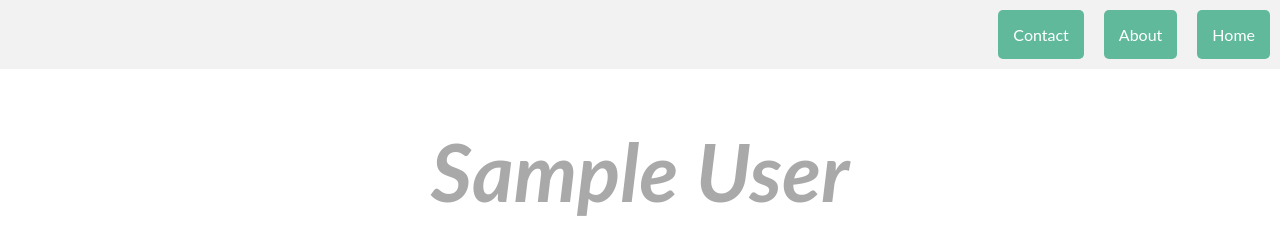
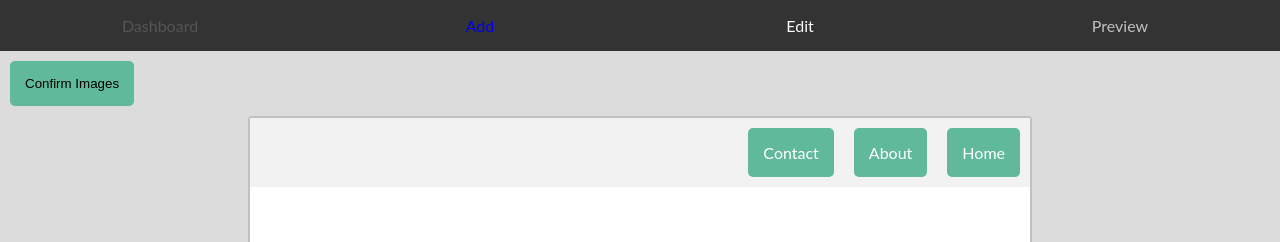
Before and after one commit to mcgeorgiev/visual-portfolio, a Flask app: page /edit in a window 1280 px wide; the page is wider, and only the part inside the window is pictured. Shown: the top 242 px of that part. Run offline with Flask 2, Linux system fonts and the light colour scheme; a user stored in the database is signed in; tables that the repository leaves empty hold one stand-in row (values such as "Sample post"); some libraries are stand-ins or nearby versions.

Commit message:
dev tool bar

```diff
--- a/app/static/stylesheets/tiles.css
+++ b/app/static/stylesheets/tiles.css
@@ -17,9 +17,9 @@
       display: block;
     }
 
-    .cell {
+    /* .cell {
       position: relative;
-    }
+    } */
 
 
     .overlay {
@@ -82,6 +82,10 @@
       margin:auto;
     }
 
+    .add-cell:hover {
+      opacity: 0.5;
+    }
+
     .grid {
       display: flex;
       flex-wrap: wrap;
@@ -89,6 +93,7 @@
     }
 
     .cell {
+      position: relative;
       margin: 1em;
       width: calc(33.3333% - 2rem);
     }
--- a/app/templates/base.html
+++ b/app/templates/base.html
@@ -9,31 +9,10 @@
     </head>
     <body>
 
-      <nav>
-        <ul class="main-nav">
-          <li><a href="#">Contact</a></li>
-          <li><a href="#">About</a></li>
-          <li><a href="#">Home</a></li>
-        </ul>
-      </nav>
-
-        <div class="title">
-          {% if data %}
-            <a href="/">
-              <h1>{{ data.name }}</h1>
-            </a>
-          {% else %}
-            <h1>New User</h1>
-          {% endif %}
-        </div>
-        <div class="container">
-            {% block content %}
-            {% endblock %}
-        </div>
+      <div class="container">
+          {% block content %}
+          {% endblock %}
+      </div>
 
     </body>
-    <br/>
-    <div id="footer">
-      <p>&copy; 2017 Footer stuff</p>
-    </div>
 </html>
--- a/app/templates/edit.html
+++ b/app/templates/edit.html
@@ -6,8 +6,63 @@
   <script src="https://code.jquery.com/ui/1.12.1/jquery-ui.js"></script>
   <link rel="stylesheet" href="static/stylesheets/edit-popups.css" type="text/css">
 
-    <button id="set-images" type="button">Confirm Images</button>
-    <span id="result"></span>
+<style>
+
+#edit-bar {
+  display: flex;
+  align-items: flex-start;
+  flex-wrap: nowrap;
+  height: 100%;
+  background-color: #333;
+  color: silver;
+  font-size: 1em;
+}
+
+.edit-bar-cell {
+  width: 25%;
+  text-align: center;
+  padding-top: 1em;
+  padding-bottom: 1em;
+}
+
+.current {
+  color: white;
+}
+
+#outside-container {
+  background-color: gainsboro;
+  margin-bottom: 1em;
+}
+
+#edit-info {
+  background-color: gainsboro;
+}
+
+#edit-container {
+  border: 2px solid silver;
+  border-radius: 4px;
+  margin: auto;
+  width: 780px;
+  background-color: white;
+}
+
+</style>
+
+
+  <div id="edit-bar">
+    <a class="edit-bar-cell"><div>Dashboard</div></a>
+    <a class="edit-bar-cell" href="{{ url_for('add_new_image')}}"><div>Add</div></a>
+    <a class="edit-bar-cell" href="{{ url_for('edit')}}"><div class="current">Edit</div></a>
+    <a class="edit-bar-cell"><div>Preview</div></a>
+  </div>
+
+<div id="edit-info">
+  <button id="set-images" type="button">Confirm Images</button>
+  <span id="result"></span>
+</div>
+<div id="outside-container">
+  <div id="edit-container">
+    {% include "nav.html" %}
 
     <div class="thumbnail-grid-edit">
       <div id="sortable" class="grid">
@@ -69,7 +124,9 @@
         </div>
       </div>
     </div>
-
+  </div>
+  {% include "footer.html" %}
+</div>
   <script>
   $( document ).ready(function(){
 
@@ -93,7 +150,7 @@
 
     if (remainder === 0) {
       // if remainder is 0: add a single add cell.
-      $(".grid").append("<div class='cell unsortable'>Hi</div>");
+      $(".grid").append("<div class='cell unsortable'></div>");
     }
 
     if (remainder !== 0) {
@@ -105,8 +162,9 @@
 
     //add an add button to imageNum + 1
     var addPosition = imageNum + 1;
-    $('.grid .cell:nth-child(' + addPosition + ')').prepend('<img class="add-button" src="static/assets/add.png" />')
-
+    var addElement = $('.grid .cell:nth-child(' + addPosition + ')');
+    addElement.prepend('<img class="add-button" src="static/assets/add.png" />')
+    addElement.addClass("add-cell");
 
     $('#set-images').click(function() {
 
@@ -248,7 +306,9 @@
       });
     });
 
-
+    $(".add-cell").click(function() {
+      alert("add new image");
+    });
 
 
   });
--- /dev/null
+++ b/app/templates/footer.html
@@ -0,0 +1,4 @@
+<br/>
+<div id="footer">
+  <p>&copy; 2017 Footer stuff</p>
+</div>
--- a/app/templates/index.html
+++ b/app/templates/index.html
@@ -1,5 +1,8 @@
 {% extends "base.html" %}]
 {% block content %}
+
+  {% include "nav.html" %}
+
   <link rel="stylesheet" href="static/stylesheets/tiles.css" type="text/css">
 
     <div class="thumbnail-grid">
@@ -12,4 +15,5 @@
         {% endfor %}
       </div>
     </div>
+    {% include "footer.html" %}
 {% endblock %}
--- /dev/null
+++ b/app/templates/nav.html
@@ -0,0 +1,17 @@
+<nav>
+  <ul class="main-nav">
+    <li><a href="#">Contact</a></li>
+    <li><a href="#">About</a></li>
+    <li><a href="#">Home</a></li>
+  </ul>
+</nav>
+
+  <div class="title">
+    {% if data %}
+      <a href="/">
+        <h1>{{ data.name }}</h1>
+      </a>
+    {% else %}
+      <h1>New User</h1>
+    {% endif %}
+  </div>
```
